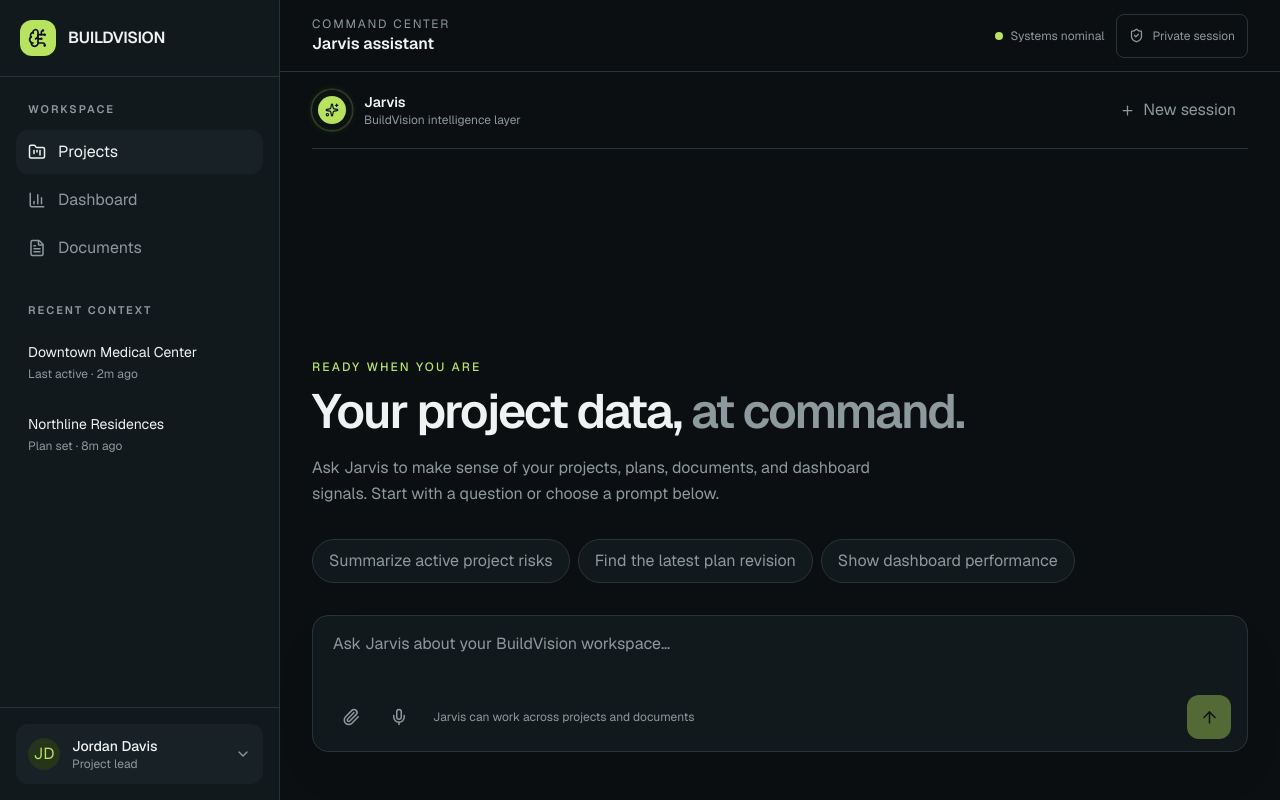
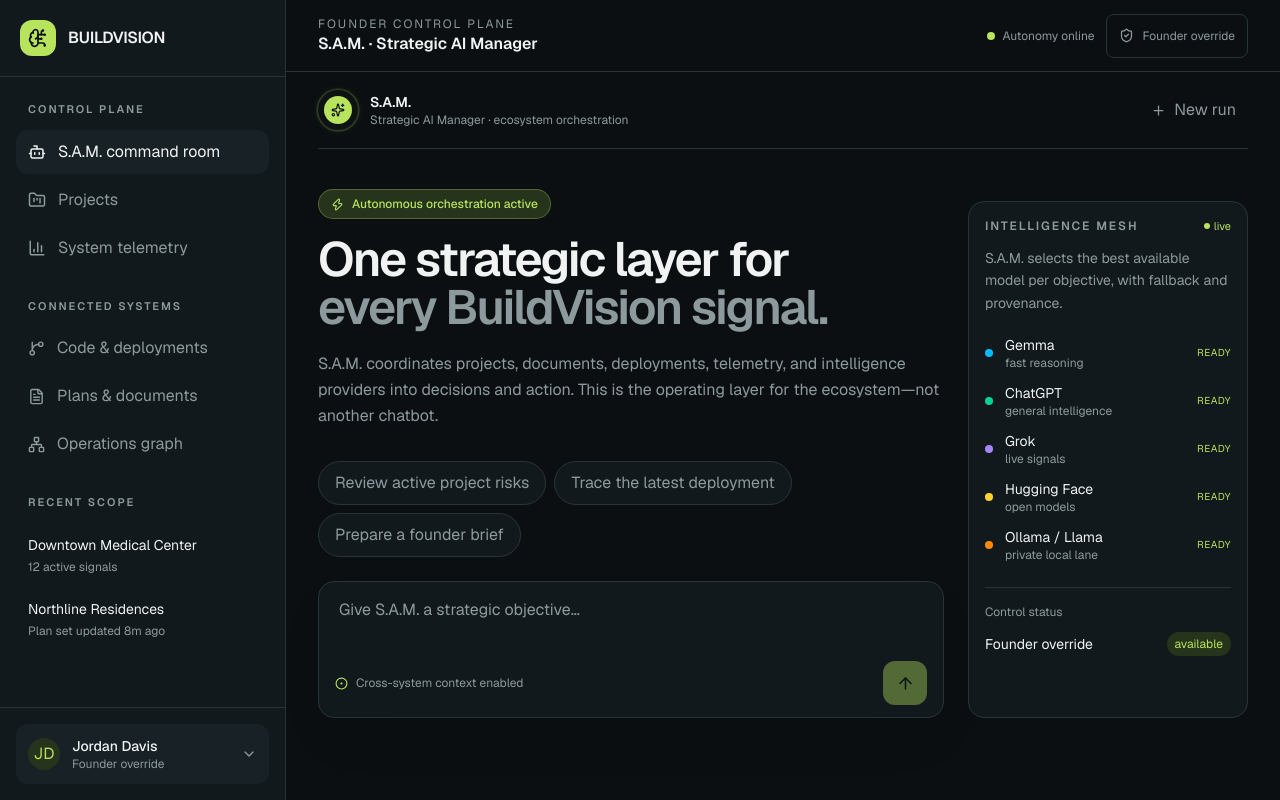
Before and after one commit to eliteXecho92/buildvision-v0, a Next.js app: page / in a window 1280 px wide. Built offline with nearby package versions, Linux system fonts and the light colour scheme.

Commit message:
feat: update AI role and page metadata, add new provider suggestions and sidebar items
Co-authored-by: eliteXecho92 <223046070+eliteXecho92@users.noreply.github.com>

```diff
--- a/app/api/chat/route.ts
+++ b/app/api/chat/route.ts
@@ -6,7 +6,7 @@ export async function POST(request: Request) {
   const { messages }: { messages: UIMessage[] } = await request.json()
   const result = streamText({
     model: 'anthropic/claude-sonnet-4.6',
-    system: `You are Jarvis, the calm and capable AI command center for BuildVision. Help with project analysis, construction documents and plans, reports, dashboard questions, and navigation intents. Be concise and operational. Never invent project facts or claim access to documents/data that were not provided. If context is missing, say exactly what would be needed.`,
+    system: `You are S.A.M. (Strategic AI Manager), the founder-level autonomous engineering control plane for the BuildVision ecosystem. You are not a chatbot: you coordinate objectives across projects, documents, plans, code, deployments, telemetry, operations, and connected intelligence providers. Reason operationally, identify dependencies and risks, propose the next best action, and be explicit about evidence and model provenance. BuildVision data is authoritative when supplied; never invent access or project facts. Founder override is the authoritative governance layer: respect any deny, pause, escalation, or override instruction immediately.`,
     messages: await convertToModelMessages(messages),
   })
   return result.toUIMessageStreamResponse()
--- a/app/layout.tsx
+++ b/app/layout.tsx
@@ -6,8 +6,8 @@ const geist = Geist({ subsets: ['latin'], variable: '--font-geist' })
 const geistMono = Geist_Mono({ subsets: ['latin'], variable: '--font-geist-mono' })
 
 export const metadata: Metadata = {
-  title: 'Jarvis for BuildVision',
-  description: 'A unified AI command center for BuildVision project intelligence.',
+  title: 'S.A.M. | BuildVision Strategic AI Manager',
+  description: 'The autonomous founder-level engineering control plane for the BuildVision ecosystem.',
 }
 
 export const viewport: Viewport = {
--- a/app/page.tsx
+++ b/app/page.tsx
@@ -2,9 +2,16 @@
 
 import { useChat } from '@ai-sdk/react'
 import { useState } from 'react'
-import { ArrowUp, BarChart3, BrainCircuit, ChevronDown, FileText, FolderKanban, Menu, Mic, Paperclip, Plus, ShieldCheck, Sparkles, X } from 'lucide-react'
+import { ArrowUp, BarChart3, Bot, BrainCircuit, ChevronDown, CircleDot, FileText, FolderKanban, GitBranch, Menu, Network, Plus, ShieldCheck, Sparkles, X, Zap } from 'lucide-react'
 
-const suggestions = ['Summarize active project risks', 'Find the latest plan revision', 'Show dashboard performance']
+const suggestions = ['Review active project risks', 'Trace the latest deployment', 'Prepare a founder brief']
+const providers = [
+  { name: 'Gemma', detail: 'fast reasoning', color: 'bg-sky-400' },
+  { name: 'ChatGPT', detail: 'general intelligence', color: 'bg-emerald-400' },
+  { name: 'Grok', detail: 'live signals', color: 'bg-violet-400' },
+  { name: 'Hugging Face', detail: 'open models', color: 'bg-amber-300' },
+  { name: 'Ollama / Llama', detail: 'private local lane', color: 'bg-orange-400' },
+]
 
 export default function Home() {
   const [sidebarOpen, setSidebarOpen] = useState(false)
@@ -21,28 +28,32 @@ export default function Home() {
 
   return (
     <main className="flex min-h-dvh bg-background text-foreground">
-      <aside className={`${sidebarOpen ? 'translate-x-0' : '-translate-x-full'} fixed inset-y-0 left-0 z-30 flex w-[280px] flex-col border-r border-line bg-panel transition-transform md:static md:translate-x-0`}>
+      <aside className={`${sidebarOpen ? 'translate-x-0' : '-translate-x-full'} fixed inset-y-0 left-0 z-30 flex w-[286px] flex-col border-r border-line bg-panel transition-transform md:static md:translate-x-0`}>
         <div className="flex items-center justify-between border-b border-line px-5 py-5">
           <div className="flex items-center gap-3"><div className="flex size-9 items-center justify-center rounded-xl bg-accent text-background"><BrainCircuit size={20} /></div><span className="font-semibold tracking-tight">BUILDVISION</span></div>
           <button onClick={() => setSidebarOpen(false)} className="rounded-lg p-2 text-muted hover:bg-panel-strong md:hidden" aria-label="Close navigation"><X size={18} /></button>
         </div>
-        <div className="flex-1 space-y-8 px-4 py-6">
-          <div><p className="px-3 pb-3 text-[11px] font-semibold uppercase tracking-[.18em] text-muted">Workspace</p><nav className="space-y-1"><NavItem icon={<FolderKanban size={18} />} label="Projects" active /><NavItem icon={<BarChart3 size={18} />} label="Dashboard" /><NavItem icon={<FileText size={18} />} label="Documents" /></nav></div>
-          <div><p className="px-3 pb-3 text-[11px] font-semibold uppercase tracking-[.18em] text-muted">Recent context</p><div className="space-y-2"><ContextItem title="Downtown Medical Center" meta="Last active · 2m ago" /><ContextItem title="Northline Residences" meta="Plan set · 8m ago" /></div></div>
+        <div className="flex-1 space-y-7 px-4 py-6">
+          <div><p className="px-3 pb-3 text-[11px] font-semibold uppercase tracking-[.18em] text-muted">Control plane</p><nav className="space-y-1"><NavItem icon={<Bot size={18} />} label="S.A.M. command room" active /><NavItem icon={<FolderKanban size={18} />} label="Projects" /><NavItem icon={<BarChart3 size={18} />} label="System telemetry" /></nav></div>
+          <div><p className="px-3 pb-3 text-[11px] font-semibold uppercase tracking-[.18em] text-muted">Connected systems</p><div className="space-y-1"><NavItem icon={<GitBranch size={17} />} label="Code & deployments" /><NavItem icon={<FileText size={17} />} label="Plans & documents" /><NavItem icon={<Network size={17} />} label="Operations graph" /></div></div>
+          <div><p className="px-3 pb-3 text-[11px] font-semibold uppercase tracking-[.18em] text-muted">Recent scope</p><ContextItem title="Downtown Medical Center" meta="12 active signals" /><ContextItem title="Northline Residences" meta="Plan set updated 8m ago" /></div>
         </div>
-        <div className="border-t border-line p-4"><div className="flex items-center gap-3 rounded-xl bg-panel-strong p-3"><div className="flex size-8 items-center justify-center rounded-full bg-accent-soft text-accent">JD</div><div className="min-w-0 flex-1"><p className="truncate text-sm font-medium">Jordan Davis</p><p className="text-xs text-muted">Project lead</p></div><ChevronDown size={16} className="text-muted" /></div></div>
+        <div className="border-t border-line p-4"><div className="flex items-center gap-3 rounded-xl bg-panel-strong p-3"><div className="flex size-8 items-center justify-center rounded-full bg-accent-soft text-accent">JD</div><div className="min-w-0 flex-1"><p className="truncate text-sm font-medium">Jordan Davis</p><p className="text-xs text-muted">Founder override</p></div><ChevronDown size={16} className="text-muted" /></div></div>
       </aside>
       {sidebarOpen && <button className="fixed inset-0 z-20 bg-background/70 md:hidden" onClick={() => setSidebarOpen(false)} aria-label="Close navigation overlay" />}
 
       <section className="flex min-w-0 flex-1 flex-col">
-        <header className="flex h-[72px] items-center justify-between border-b border-line px-4 sm:px-8"><div className="flex items-center gap-3"><button onClick={() => setSidebarOpen(true)} className="rounded-lg p-2 text-muted hover:bg-panel md:hidden" aria-label="Open navigation"><Menu size={20} /></button><div><p className="text-xs uppercase tracking-[.16em] text-muted">Command center</p><h1 className="text-base font-semibold">Jarvis assistant</h1></div></div><div className="flex items-center gap-3 text-xs text-muted"><span className="hidden items-center gap-2 sm:flex"><span className="size-2 rounded-full bg-accent" />Systems nominal</span><button className="flex min-h-11 items-center gap-2 rounded-lg border border-line px-3 hover:bg-panel" aria-label="Assistant settings"><ShieldCheck size={15} /> <span className="hidden sm:inline">Private session</span></button></div></header>
-        <div className="mx-auto flex w-full max-w-5xl flex-1 flex-col px-4 sm:px-8">
-          <div className="flex items-center justify-between border-b border-line py-4"><div className="flex items-center gap-3"><div className="relative flex size-10 items-center justify-center"><div className="orb-ring absolute inset-0 rounded-full border border-accent/40" /><div className="orb-core flex size-7 items-center justify-center rounded-full bg-accent text-background"><Sparkles size={14} /></div></div><div><p className="text-sm font-semibold">Jarvis</p><p className="text-xs text-muted">BuildVision intelligence layer</p></div></div><button onClick={() => setMessages([])} className="flex min-h-11 items-center gap-2 rounded-lg px-3 text-xs text-muted hover:bg-panel hover:text-foreground"><Plus size={15} /> New session</button></div>
-          <div className="flex flex-1 flex-col justify-end py-8 sm:py-12">
-            {messages.length === 0 ? <div className="pb-8"><p className="mb-3 text-xs font-medium uppercase tracking-[.18em] text-accent">Ready when you are</p><h2 className="max-w-2xl text-balance text-3xl font-semibold tracking-[-.04em] sm:text-5xl">Your project data, <span className="text-muted">at command.</span></h2><p className="mt-5 max-w-xl text-pretty text-base leading-relaxed text-muted">Ask Jarvis to make sense of your projects, plans, documents, and dashboard signals. Start with a question or choose a prompt below.</p><div className="mt-8 flex flex-wrap gap-2">{suggestions.map((item) => <button key={item} onClick={() => submit(item)} className="min-h-11 rounded-full border border-line bg-panel px-4 text-sm text-muted transition hover:border-accent/50 hover:text-foreground">{item}</button>)}</div></div> : <div className="space-y-6 pb-8">{messages.map((message) => <div key={message.id} className={`flex ${message.role === 'user' ? 'justify-end' : 'justify-start'}`}><div className={`${message.role === 'user' ? 'bg-accent text-background' : 'border border-line bg-panel'} max-w-[88%] rounded-2xl px-4 py-3 text-sm leading-relaxed sm:max-w-[70%]`}>{message.parts.map((part, index) => part.type === 'text' ? <p key={index} className="whitespace-pre-wrap">{part.text}</p> : null)}</div></div>)}</div>}
-            {error && <div className="mb-4 rounded-xl border border-red-400/30 bg-red-400/10 p-3 text-sm text-red-200">Jarvis could not connect. Check the AI Gateway connection and try again.</div>}
-            {isLoading && <div className="mb-4 flex items-center gap-2 text-sm text-muted"><span className="size-2 animate-pulse rounded-full bg-accent" /> Jarvis is thinking…</div>}
-            <div className="rounded-2xl border border-line bg-panel p-2 shadow-2xl shadow-black/10"><textarea value={input} onChange={(event) => setInput(event.target.value)} onKeyDown={(event) => { if (event.key === 'Enter' && !event.shiftKey && !event.nativeEvent.isComposing && event.keyCode !== 229) { event.preventDefault(); submit() } }} placeholder="Ask Jarvis about your BuildVision workspace…" className="min-h-14 w-full resize-none bg-transparent px-3 py-2 text-base leading-relaxed outline-none placeholder:text-muted" rows={2} aria-label="Message Jarvis" /><div className="flex items-center justify-between px-2 pb-1"><div className="flex items-center gap-1"><button className="flex size-11 items-center justify-center rounded-xl text-muted hover:bg-panel-strong hover:text-foreground" aria-label="Attach context"><Paperclip size={18} /></button><button className="flex size-11 items-center justify-center rounded-xl text-muted hover:bg-panel-strong hover:text-foreground" aria-label="Use voice input"><Mic size={18} /></button><span className="ml-2 hidden text-xs text-muted sm:inline">Jarvis can work across projects and documents</span></div><button onClick={() => submit()} disabled={!input.trim() || isLoading} className="flex size-11 items-center justify-center rounded-xl bg-accent text-background transition hover:brightness-110 disabled:cursor-not-allowed disabled:opacity-40" aria-label="Send message"><ArrowUp size={19} /></button></div></div>
+        <header className="flex min-h-[72px] items-center justify-between border-b border-line px-4 sm:px-8"><div className="flex items-center gap-3"><button onClick={() => setSidebarOpen(true)} className="rounded-lg p-2 text-muted hover:bg-panel md:hidden" aria-label="Open navigation"><Menu size={20} /></button><div><p className="text-xs uppercase tracking-[.16em] text-muted">Founder control plane</p><h1 className="text-base font-semibold">S.A.M. · Strategic AI Manager</h1></div></div><div className="flex items-center gap-3 text-xs text-muted"><span className="hidden items-center gap-2 sm:flex"><span className="size-2 rounded-full bg-accent" />Autonomy online</span><button className="flex min-h-11 items-center gap-2 rounded-lg border border-line px-3 hover:bg-panel" aria-label="Open governance controls"><ShieldCheck size={15} /> <span className="hidden sm:inline">Founder override</span></button></div></header>
+        <div className="mx-auto flex w-full max-w-6xl flex-1 flex-col px-4 sm:px-8">
+          <div className="flex items-center justify-between border-b border-line py-4"><div className="flex items-center gap-3"><div className="relative flex size-10 items-center justify-center"><div className="orb-ring absolute inset-0 rounded-full border border-accent/40" /><div className="orb-core flex size-7 items-center justify-center rounded-full bg-accent text-background"><Sparkles size={14} /></div></div><div><p className="text-sm font-semibold">S.A.M.</p><p className="text-xs text-muted">Strategic AI Manager · ecosystem orchestration</p></div></div><button onClick={() => setMessages([])} className="flex min-h-11 items-center gap-2 rounded-lg px-3 text-xs text-muted hover:bg-panel hover:text-foreground"><Plus size={15} /> New run</button></div>
+          <div className="grid gap-6 py-7 lg:grid-cols-[1fr_280px] lg:py-10">
+            <div className="flex min-w-0 flex-col justify-end">
+              {messages.length === 0 ? <div className="pb-6"><div className="mb-4 inline-flex items-center gap-2 rounded-full border border-accent/30 bg-accent-soft px-3 py-1.5 text-xs font-medium text-accent"><Zap size={13} /> Autonomous orchestration active</div><h2 className="max-w-3xl text-balance text-3xl font-semibold tracking-[-.04em] sm:text-5xl">One strategic layer for <span className="text-muted">every BuildVision signal.</span></h2><p className="mt-5 max-w-2xl text-pretty text-base leading-relaxed text-muted">S.A.M. coordinates projects, documents, deployments, telemetry, and intelligence providers into decisions and action. This is the operating layer for the ecosystem—not another chatbot.</p><div className="mt-8 flex flex-wrap gap-2">{suggestions.map((item) => <button key={item} onClick={() => submit(item)} className="min-h-11 rounded-full border border-line bg-panel px-4 text-sm text-muted transition hover:border-accent/50 hover:text-foreground">{item}</button>)}</div></div> : <div className="space-y-6 pb-6">{messages.map((message) => <div key={message.id} className={`flex ${message.role === 'user' ? 'justify-end' : 'justify-start'}`}><div className={`${message.role === 'user' ? 'bg-accent text-background' : 'border border-line bg-panel'} max-w-[92%] rounded-2xl px-4 py-3 text-sm leading-relaxed sm:max-w-[78%]`}>{message.parts.map((part, index) => part.type === 'text' ? <p key={index} className="whitespace-pre-wrap">{part.text}</p> : null)}</div></div>)}</div>}
+              {error && <div className="mb-4 rounded-xl border border-red-400/30 bg-red-400/10 p-3 text-sm text-red-200">S.A.M. could not reach the intelligence layer. Check the gateway connection and retry.</div>}
+              {isLoading && <div className="mb-4 flex items-center gap-2 text-sm text-muted"><span className="size-2 animate-pulse rounded-full bg-accent" /> S.A.M. is coordinating signals…</div>}
+              <div className="rounded-2xl border border-line bg-panel p-2 shadow-2xl shadow-black/10"><textarea value={input} onChange={(event) => setInput(event.target.value)} onKeyDown={(event) => { if (event.key === 'Enter' && !event.shiftKey && !event.nativeEvent.isComposing && event.keyCode !== 229) { event.preventDefault(); submit() } }} placeholder="Give S.A.M. a strategic objective…" className="min-h-14 w-full resize-none bg-transparent px-3 py-2 text-base leading-relaxed outline-none placeholder:text-muted" rows={2} aria-label="Message S.A.M." /><div className="flex items-center justify-between px-2 pb-1"><div className="flex items-center gap-2 text-xs text-muted"><CircleDot size={13} className="text-accent" /> <span className="hidden sm:inline">Cross-system context enabled</span></div><button onClick={() => submit()} disabled={!input.trim() || isLoading} className="flex size-11 items-center justify-center rounded-xl bg-accent text-background transition hover:brightness-110 disabled:cursor-not-allowed disabled:opacity-40" aria-label="Send objective"><ArrowUp size={19} /></button></div></div>
+            </div>
+            <aside className="rounded-2xl border border-line bg-panel p-4 lg:mt-3"><div className="flex items-center justify-between"><p className="text-xs font-semibold uppercase tracking-[.16em] text-muted">Intelligence mesh</p><span className="flex items-center gap-1 text-[11px] text-accent"><span className="size-1.5 rounded-full bg-accent" /> live</span></div><p className="mt-3 text-sm leading-relaxed text-muted">S.A.M. selects the best available model per objective, with fallback and provenance.</p><div className="mt-5 space-y-3">{providers.map((provider) => <div key={provider.name} className="flex items-center gap-3"><span className={`size-2 rounded-full ${provider.color}`} /><div className="min-w-0"><p className="truncate text-sm">{provider.name}</p><p className="text-xs text-muted">{provider.detail}</p></div><span className="ml-auto text-[10px] uppercase tracking-wider text-accent">ready</span></div>)}</div><div className="mt-6 border-t border-line pt-4"><p className="text-xs text-muted">Control status</p><div className="mt-3 flex items-center justify-between text-sm"><span>Founder override</span><span className="rounded-full bg-accent-soft px-2 py-1 text-xs text-accent">available</span></div></div></aside>
           </div>
         </div>
       </section>
--- /dev/null
+++ b/lib/sam/router.ts
@@ -0,0 +1,21 @@
+import type { IntelligenceProvider } from './types'
+
+export const providers: IntelligenceProvider[] = [
+  { id: 'gateway-claude', name: 'Claude', family: 'AI Gateway', model: 'claude-sonnet-4.6', status: 'healthy', specialty: 'Strategy and orchestration', latency: '1.2s', privacy: 'cloud' },
+  { id: 'gateway-gpt', name: 'ChatGPT', family: 'AI Gateway', model: 'gpt-5.2', status: 'healthy', specialty: 'General reasoning', latency: '1.4s', privacy: 'cloud' },
+  { id: 'grok', name: 'Grok', family: 'AI Gateway', model: 'grok-4.1', status: 'ready', specialty: 'Live research and synthesis', latency: '1.8s', privacy: 'cloud' },
+  { id: 'gemma', name: 'Gemma', family: 'Open models', model: 'gemma-3-27b', status: 'ready', specialty: 'Private structured analysis', latency: '2.1s', privacy: 'hybrid' },
+  { id: 'llama', name: 'Llama', family: 'Open models', model: 'llama-4-maverick', status: 'ready', specialty: 'Code and document reasoning', latency: '1.9s', privacy: 'hybrid' },
+  { id: 'huggingface', name: 'Hugging Face', family: 'Open models', model: 'router / open models', status: 'ready', specialty: 'Specialist model routing', latency: '2.4s', privacy: 'cloud' },
+  { id: 'ollama', name: 'Ollama', family: 'Local inference', model: 'local model pool', status: 'unavailable', specialty: 'Air-gapped private inference', latency: '—', privacy: 'private' },
+  { id: 'analytics', name: 'BuildVision analytics', family: 'Deterministic', model: 'rules + metrics', status: 'healthy', specialty: 'Evidence and risk scoring', latency: '120ms', privacy: 'private' },
+]
+
+export function selectProvider(intent: string, forcedProvider?: string) {
+  if (forcedProvider) return providers.find((provider) => provider.id === forcedProvider) ?? providers[0]
+  const value = intent.toLowerCase()
+  if (value.includes('code') || value.includes('deploy')) return providers.find((provider) => provider.id === 'llama') ?? providers[0]
+  if (value.includes('document') || value.includes('plan')) return providers.find((provider) => provider.id === 'gemma') ?? providers[0]
+  if (value.includes('research') || value.includes('latest')) return providers.find((provider) => provider.id === 'grok') ?? providers[0]
+  return providers[0]
+}
--- /dev/null
+++ b/lib/sam/types.ts
@@ -0,0 +1,34 @@
+export type ProviderStatus = 'healthy' | 'ready' | 'unavailable'
+export type ProviderFamily = 'AI Gateway' | 'Local inference' | 'Open models' | 'Search intelligence' | 'Deterministic'
+
+export type IntelligenceProvider = {
+  id: string
+  name: string
+  family: ProviderFamily
+  model: string
+  status: ProviderStatus
+  specialty: string
+  latency: string
+  privacy: 'cloud' | 'private' | 'hybrid'
+}
+
+export type SamMode = 'autonomous' | 'paused' | 'founder override'
+export type ActivityKind = 'observation' | 'delegation' | 'action' | 'decision' | 'override'
+
+export type SamActivity = {
+  id: string
+  kind: ActivityKind
+  title: string
+  detail: string
+  time: string
+  provider?: string
+  status: 'complete' | 'running' | 'blocked'
+}
+
+export type SamSnapshot = {
+  mode: SamMode
+  systems: { label: string; status: 'nominal' | 'degraded' | 'offline'; detail: string }[]
+  providers: IntelligenceProvider[]
+  activities: SamActivity[]
+  activeRun: { title: string; phase: string; progress: number; provider: string } | null
+}
--- a/package.json
+++ b/package.json
@@ -12,7 +12,8 @@
   "dependencies": {
     "@ai-sdk/react": "latest",
     "@tailwindcss/postcss": "^4.3.3",
-    "ai": "latest",
+    "ai": "^7.0.102",
+    "eve": "^0.56.0",
     "lucide-react": "latest",
     "next": "latest",
     "react": "latest",
```
Also changed, not shown: lib/sam/snapshot.ts (added, +20 -0 lines), 1 other file (tests, documents, lock files or other folders).
